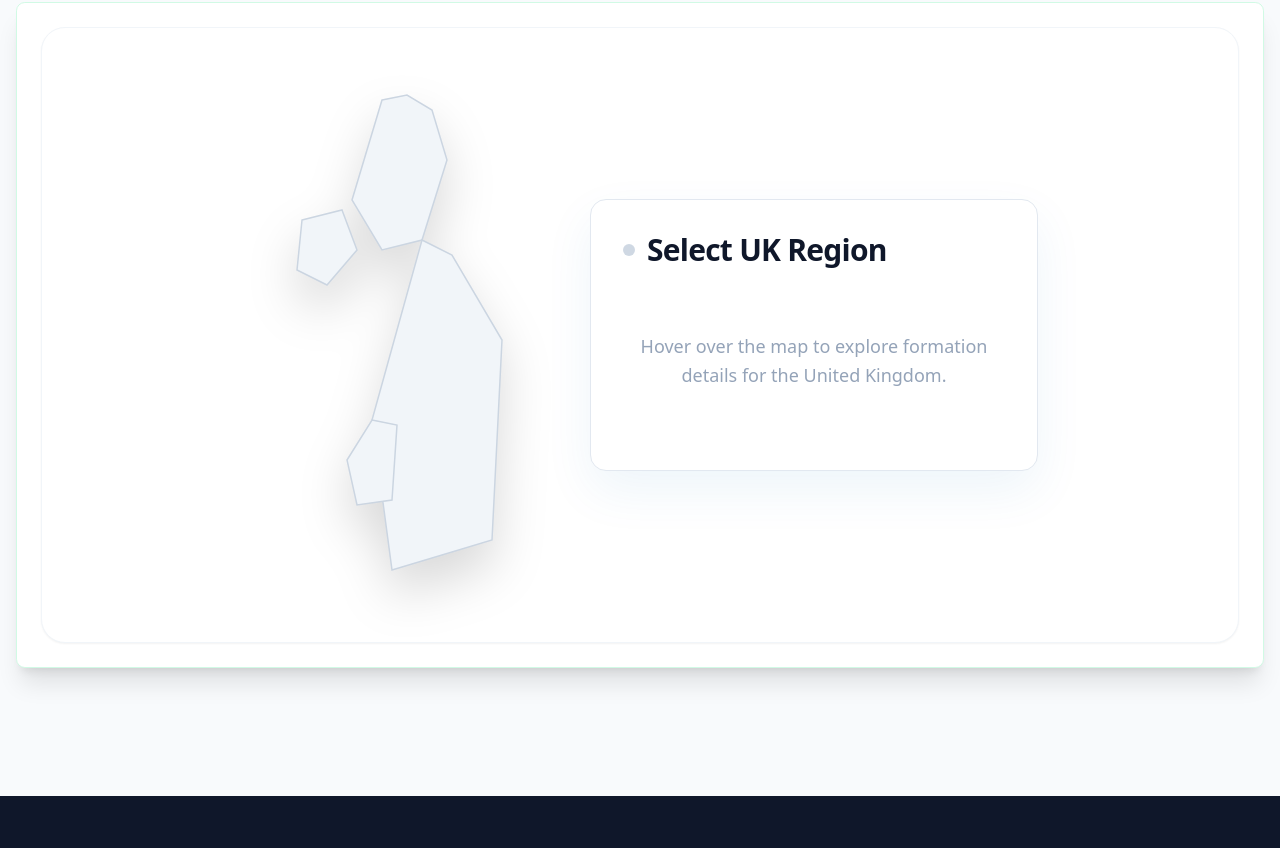
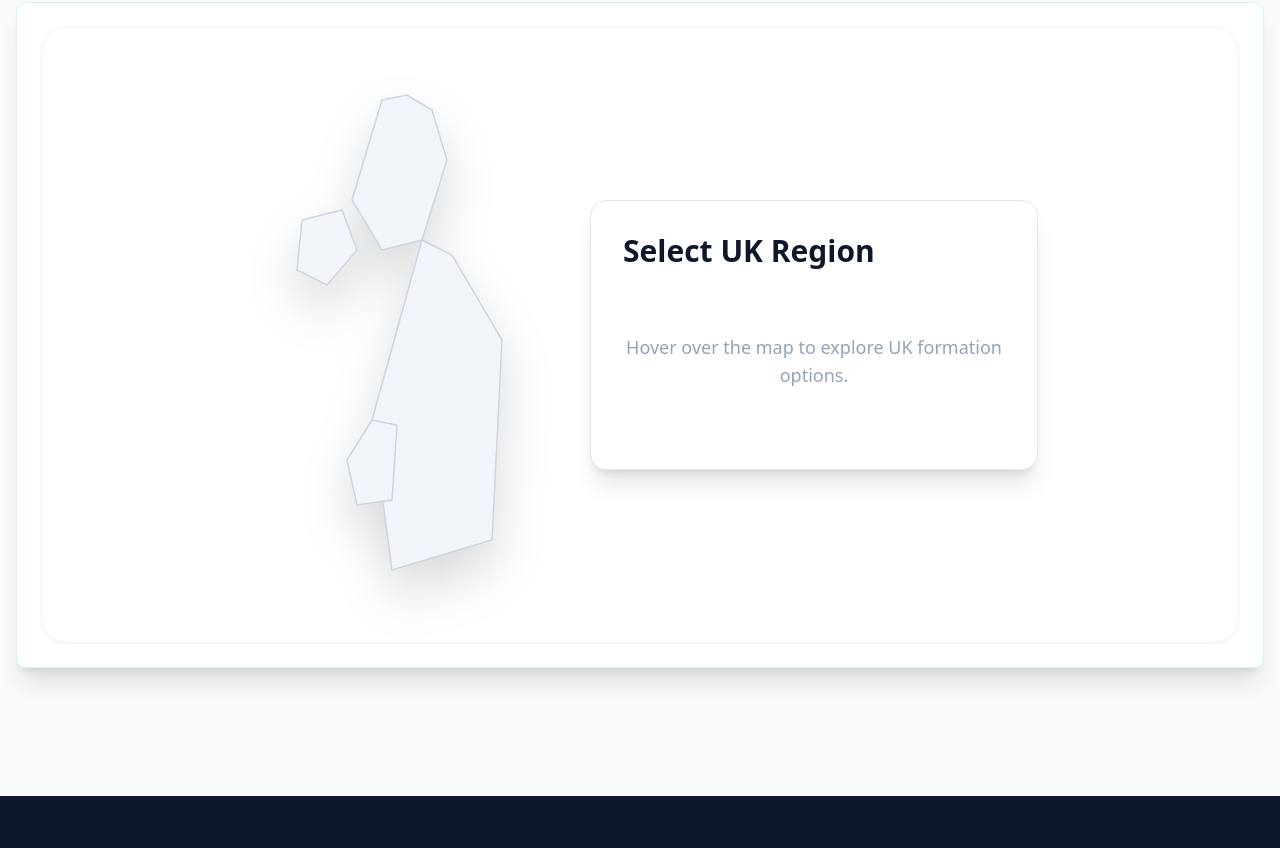
Before and after one commit to rawal7860/ecomifyUSA, a Next.js app: page / in a window 1280 px wide. Shown: the part 975-1823 px from the top of the page. Built offline with nearby package versions, Linux system fonts and the light colour scheme.

Commit message:
Edit /src/components/UKMap.tsx

```diff
--- a/src/components/UKMap.tsx
+++ b/src/components/UKMap.tsx
@@ -5,7 +5,7 @@ export const UKMap = () => {
     const [hovered, setHovered] = useState < string | null > (null);
     const FORM_URL = "https://docs.google.com/forms/d/e/1FAIpQLSf2LOGK6eY5rxr-RVUwC1vvCPNTFr1HmnbbKCYSa1nfL9m4AA/viewform";
 
-    // These coordinates are manually tuned to represent the actual UK geography
+    // Refined geographic paths to fix the "blobs"
     const regions = [
         {
             id: 'Scotland',
@@ -32,7 +32,7 @@ export const UKMap = () => {
     return (
         <div className="flex flex-col md:flex-row gap-12 items-center justify-center p-8 bg-white rounded-3xl shadow-sm border border-slate-100">
             {/* SVG Map Section */}
-            <div className="relative group">
+            <div className="relative">
                 <svg viewBox="0 0 300 550" className="w-full max-w-[320px] drop-shadow-2xl">
                     {regions.map((reg) => (
                         <path
@@ -41,7 +41,7 @@ export const UKMap = () => {
                             fill={hovered === reg.id ? reg.color : "#f1f5f9"}
                             stroke={hovered === reg.id ? "#fff" : "#cbd5e1"}
                             strokeWidth={hovered === reg.id ? "3" : "1.5"}
-                            className="transition-all duration-500 cursor-pointer hover:brightness-110"
+                            className="transition-all duration-500 cursor-pointer"
                             onMouseEnter={() => setHovered(reg.id)}
                             onMouseLeave={() => setHovered(null)}
                         />
@@ -50,36 +50,31 @@ export const UKMap = () => {
             </div>
 
             {/* Professional Info Card */}
-            <div className="w-full max-w-md p-8 bg-white border border-slate-200 rounded-2xl shadow-[0_20px_50px_rgba(8,_112,_184,_0.07)]">
-                <div className="flex items-center gap-3 mb-4">
-                    <div className={`w-3 h-3 rounded-full animate-pulse ${hovered ? 'bg-blue-600' : 'bg-slate-300'}`} />
-                    <h4 className="text-3xl font-black text-slate-900 tracking-tight">
-                        {hovered || "Select UK Region"}
-                    </h4>
-                </div>
+            <div className="w-full max-w-md p-8 bg-white border border-slate-200 rounded-2xl shadow-xl">
+                <h4 className="text-3xl font-black text-slate-900 mb-4">
+                    {hovered || "Select UK Region"}
+                </h4>
 
                 {hovered ? (
-                    <div className="space-y-6 animate-in fade-in slide-in-from-bottom-2">
-                        <div className="space-y-3">
-                            <div className="flex justify-between items-center py-2 border-b border-slate-100">
+                    <div className="space-y-6">
+                        <div className="space-y-3 py-4 border-y border-slate-100">
+                            <div className="flex justify-between">
                                 <span className="text-slate-500 font-medium">Formation Fee</span>
                                 <span className="text-blue-700 font-bold text-xl">£100</span>
                             </div>
-                            <p className="text-slate-600 leading-relaxed text-sm">
-                                Complete incorporation for <strong>{hovered}</strong> including Articles of Association and Registered Office Address.
+                            <p className="text-slate-600 text-sm">
+                                Complete incorporation for <strong>{hovered}</strong> with HMRC registration and Articles of Association.
                             </p>
                         </div>
                         <a href={FORM_URL} target="_blank" rel="noreferrer" className="block">
-                            <Button className="w-full h-14 text-lg font-bold bg-blue-600 hover:bg-blue-700 shadow-lg shadow-blue-200 transition-all active:scale-95">
+                            <Button className="w-full h-14 text-lg font-bold bg-blue-600 hover:bg-blue-700 shadow-lg">
                                 Register in {hovered}
                             </Button>
                         </a>
                     </div>
                 ) : (
-                    <div className="py-12 text-center space-y-4">
-                        <p className="text-slate-400 text-lg leading-relaxed">
-                            Hover over the map to explore formation details for the United Kingdom.
-                        </p>
+                    <div className="py-12 text-center text-slate-400">
+                        <p className="text-lg">Hover over the map to explore UK formation options.</p>
                     </div>
                 )}
             </div>
```
